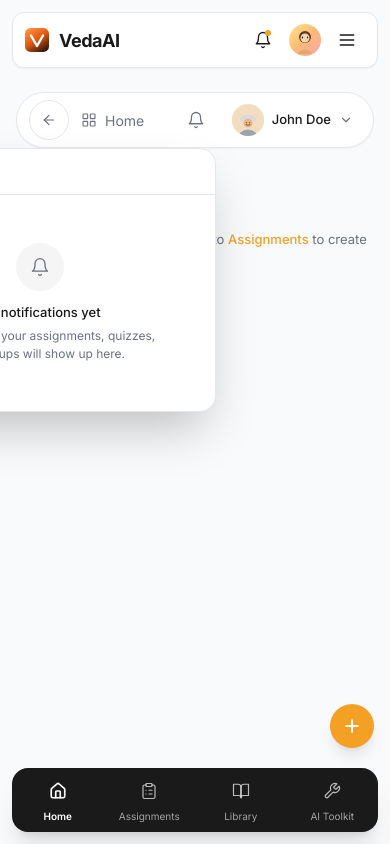
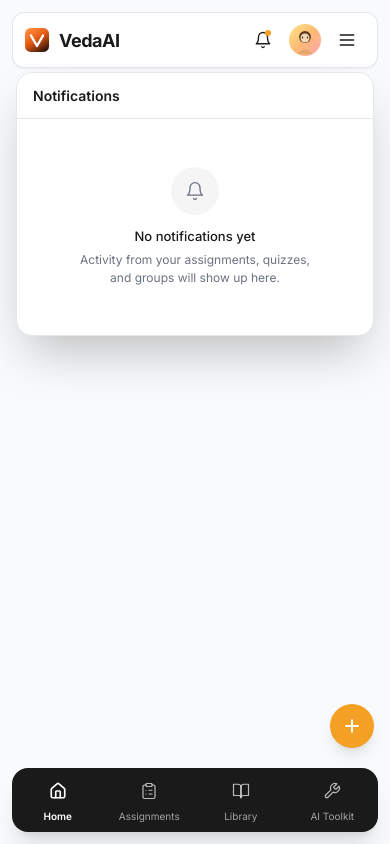
Before and after one commit to garvbahl37-gif/VedaAI_Assignment, a Next.js app in the folder apps/web/: page /home in a window 390 px wide. Both pictures are taken after a click on the button 195 px from the left and 120 px from the top of the page. Built offline with nearby package versions, Linux system fonts and the light colour scheme.

Commit message:
fix(notifications): popover spills off-screen on mobile because right-0 anchors to bell, not viewport; switch to fixed inset positioning on mobile, keep absolute right-anchored on sm+

```diff
--- a/apps/web/src/components/layout/NotificationsPopover.tsx
+++ b/apps/web/src/components/layout/NotificationsPopover.tsx
@@ -74,7 +74,12 @@ export function NotificationsPopover({ open, onClose }: NotificationsPopoverProp
   return (
     <div
       ref={popoverRef}
-      className="absolute right-0 top-12 z-30 w-[360px] max-w-[90vw] bg-white border border-line rounded-2xl shadow-2xl overflow-hidden"
+      className="
+        fixed left-4 right-4 top-[4.5rem]
+        sm:absolute sm:left-auto sm:right-0 sm:top-12
+        sm:w-[360px] sm:max-w-[90vw]
+        z-30 bg-white border border-line rounded-2xl shadow-2xl overflow-hidden
+      "
     >
       <div className="flex items-center justify-between px-4 py-3 border-b border-line">
         <h3 className="text-[14px] font-semibold text-ink">Notifications</h3>
```
